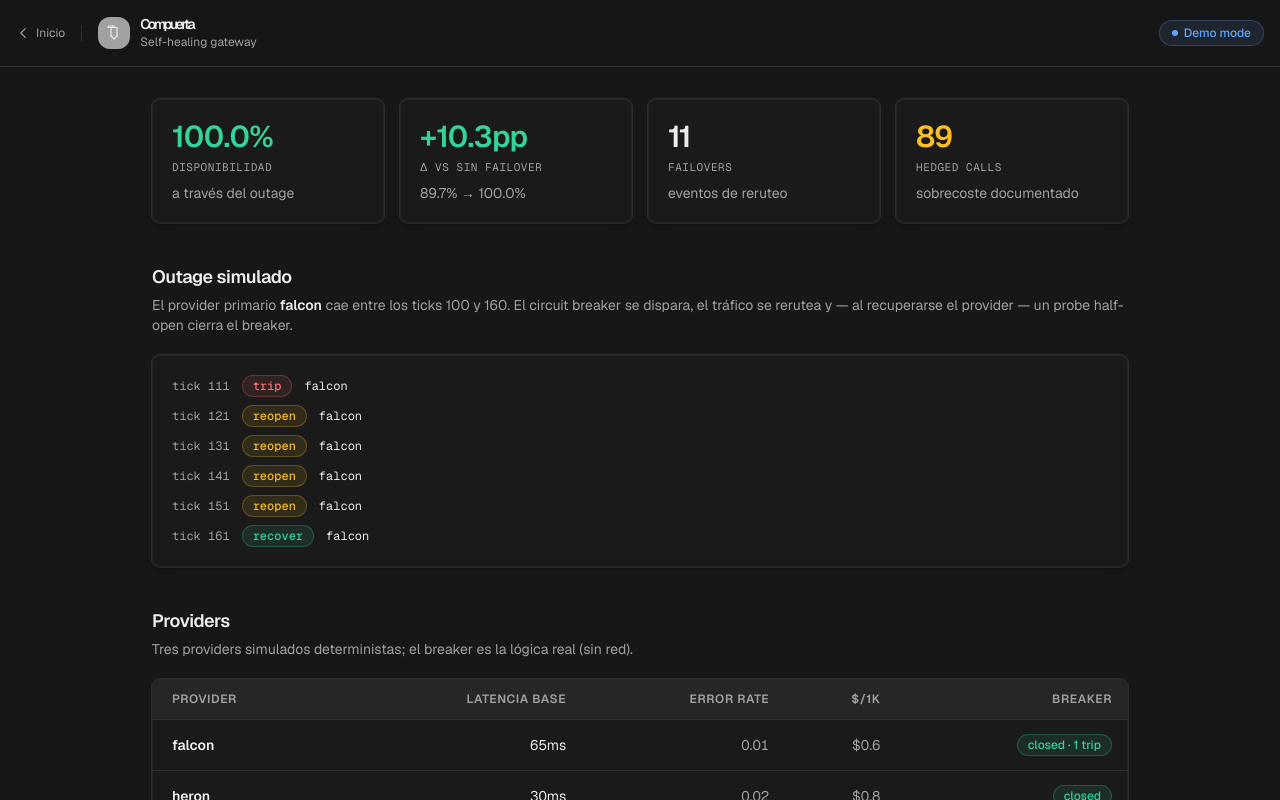
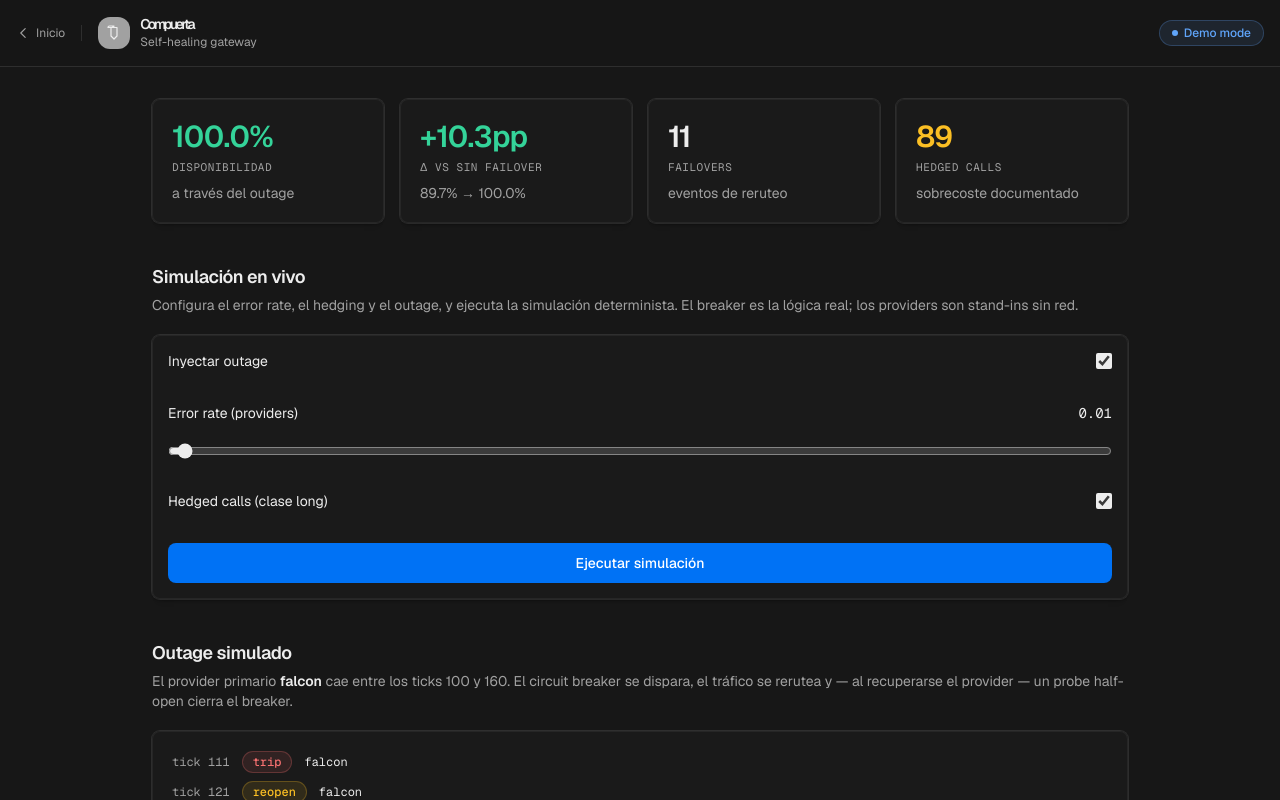
Before and after one commit to mdeasis27/compuerta, a Next.js app: page /app in a window 1280 px wide. Shown: the top 800 px of the page. Built offline with nearby package versions, Linux system fonts and the light colour scheme.

Commit message:
feat: interactive LLM gateway playground

```diff
--- a/app/app/page.tsx
+++ b/app/app/page.tsx
@@ -1,5 +1,6 @@
 "use client";
 
+import { useState } from "react";
 import Link from "next/link";
 import { Alert } from "@/design-system/components/alert";
 import { Card } from "@/design-system/components/card";
@@ -14,6 +15,8 @@ import {
   getProviders,
   getSimulation,
 } from "@/lib/compuerta/demo";
+import { simulate } from "@/lib/compuerta/sim";
+import type { SimConfig, SimResult } from "@/lib/compuerta/types";
 
 const SIM = getSimulation();
 const BASE = getBaseline();
@@ -32,6 +35,26 @@ function pct(v: number) {
 }
 
 export default function AppPage() {
+  const [injectOutage, setInjectOutage] = useState(true);
+  const [errorRate, setErrorRate] = useState(0.01);
+  const [hedgeEnabled, setHedgeEnabled] = useState(true);
+  const [result, setResult] = useState<SimResult | null>(null);
+
+  function run() {
+    const config: SimConfig = {
+      ...CONFIG,
+      providers: CONFIG.providers.map((p) => ({ ...p, errorRate })),
+      classes: {
+        ...CONFIG.classes,
+        long: { ...CONFIG.classes.long, hedged: hedgeEnabled },
+      },
+      outage: injectOutage
+        ? CONFIG.outage
+        : { ...CONFIG.outage, startTick: 0, endTick: 0 },
+    };
+    setResult(simulate(config));
+  }
+
   return (
     <div className="min-h-screen bg-background">
       <header className="sticky top-0 z-10 border-b border-[var(--border)] bg-background/80 backdrop-blur-md">
@@ -85,6 +108,89 @@ export default function AppPage() {
           <MetricCard label="Failovers" value={getFailoverCount()} hint="eventos de reruteo" />
           <MetricCard label="Hedged calls" value={SIM.hedgedCalls} hint="sobrecoste documentado" tone="warning" />
         </div>
+
+        {/* ── LIVE SIMULATION ─────────────────── */}
+        <section>
+          <h2 className="text-lg font-semibold tracking-tight text-foreground mb-1">Simulación en vivo</h2>
+          <p className="text-sm text-muted-foreground mb-5">
+            Configura el error rate, el hedging y el outage, y ejecuta la simulación determinista.
+            El breaker es la lógica real; los providers son stand-ins sin red.
+          </p>
+
+          <Card className="p-4">
+            <div className="flex items-center justify-between mb-4">
+              <label htmlFor="outage" className="text-sm text-foreground">Inyectar outage</label>
+              <input
+                id="outage"
+                type="checkbox"
+                checked={injectOutage}
+                onChange={(e) => setInjectOutage(e.target.checked)}
+                className="h-4 w-4 accent-foreground"
+              />
+            </div>
+
+            <div className="flex items-center justify-between mb-1">
+              <span className="text-sm text-foreground">Error rate (providers)</span>
+              <span className="font-mono text-sm tabular-nums text-foreground">{errorRate.toFixed(2)}</span>
+            </div>
+            <input
+              type="range"
+              min={0}
+              max={1}
+              step={0.01}
+              value={errorRate}
+              onChange={(e) => setErrorRate(Number(e.target.value))}
+              className="w-full accent-foreground"
+            />
+
+            <div className="flex items-center justify-between mt-4 mb-4">
+              <label htmlFor="hedge" className="text-sm text-foreground">Hedged calls (clase long)</label>
+              <input
+                id="hedge"
+                type="checkbox"
+                checked={hedgeEnabled}
+                onChange={(e) => setHedgeEnabled(e.target.checked)}
+                className="h-4 w-4 accent-foreground"
+              />
+            </div>
+
+            <button
+              onClick={run}
+              className="w-full rounded-[var(--radius-md)] bg-accent px-4 py-2.5 text-sm font-medium text-[#ffffff] hover:bg-accent/90 transition-colors"
+            >
+              Ejecutar simulación
+            </button>
+          </Card>
+
+          {result && (
+            <Card className="mt-4 p-5">
+              <div className="flex items-center gap-3">
+                <StatusBadge tone={injectOutage ? "danger" : "success"} dot>
+                  {injectOutage ? "outage activo" : "sin outage"}
+                </StatusBadge>
+                <span className="text-sm text-muted-foreground">
+                  {result.success}/{result.nTicks} requests ok
+                </span>
+              </div>
+              <div className="mt-4 grid grid-cols-2 gap-4 sm:grid-cols-4">
+                <MetricCard label="Disponibilidad" value={pct(result.availability)} hint="en esta corrida" tone="success" />
+                <MetricCard label="Failovers" value={result.failoverEvents} hint="eventos de reruteo" />
+                <MetricCard label="Hedged calls" value={result.hedgedCalls} hint="sobrecoste" tone="warning" />
+                <MetricCard label="Coste total" value={`$${result.totalCost.toFixed(2)}`} hint="incl. hedges" />
+              </div>
+              <div className="mt-4 space-y-2 font-mono text-xs">
+                {Object.entries(result.trips).map(([id, n]) => (
+                  <div key={id} className="flex items-center justify-between">
+                    <span className="text-muted-foreground">{id}</span>
+                    <StatusBadge tone={n > 0 ? "danger" : "success"}>
+                      {n > 0 ? `${n} trips` : "sin trips"}
+                    </StatusBadge>
+                  </div>
+                ))}
+              </div>
+            </Card>
+          )}
+        </section>
 
         {/* ── OUTAGE NARRATIVE ────────────────── */}
         <section>
```
